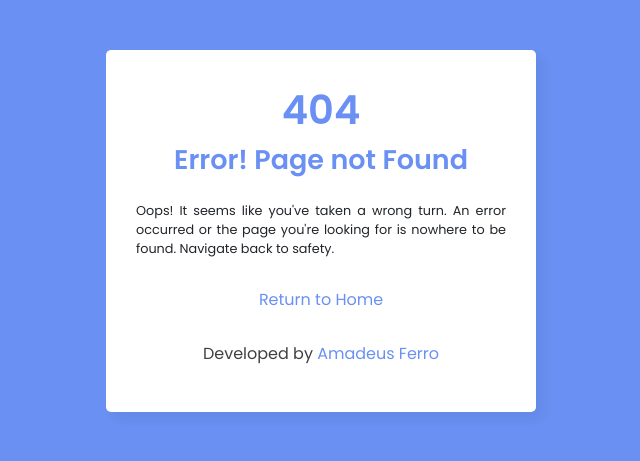
After one commit to amadeusferro/English-language-reading-assistant, a Flask app: template FRONT/templates/404.html in a window 1280 px wide. The commit adds this page. Shown: the top 461 px of the page, without its empty margins (319-959 px from the left). Run offline with Flask 3, Linux system fonts and the light colour scheme; the template is opened without the code that fills it, so the values that code supplies are empty.

Commit message:
Download file button and 404 error page implemented

```diff
--- a/BACK/app.py
+++ b/BACK/app.py
@@ -142,7 +142,7 @@ def en_reading_assistant(file_path):
 
 
 
-def downloadList(list):
+def generateDownloadList(list):
     i = 1
     with open("Vocabulary List.txt", "w", encoding="utf-8") as f:
         f.write("-------------------------------------------------------------------------------\n")
--- a/FRONT/server.py
+++ b/FRONT/server.py
@@ -1,8 +1,8 @@
-from flask import Flask, url_for, render_template, redirect
+from flask import Flask, url_for, render_template, redirect, send_file
 import sys
 import os
 sys.path.insert(0, os.path.abspath(os.path.join(os.path.dirname(__file__), '../BACK/')))
-from app import en_reading_assistant, downloadList
+from app import en_reading_assistant, generateDownloadList
 
 app = Flask(__name__)
 
@@ -18,17 +18,21 @@ def upload():
 def application():
     file_path = "pdfs/example2.pdf"
     my_book = en_reading_assistant(file_path)
-    downloadList(my_book)
+    generateDownloadList(my_book)
     counter = 0
     return render_template('app.html', my_book=my_book, counter=counter)
 
-app.run(debug=True)
+@app.route('/download-list')
+def download_list():
+    file_path = "../Vocabulary List.txt"
+    return send_file(file_path,
+                     as_attachment=True,
+                     download_name='Vocabulary_List.txt',
+                     mimetype='text/plain')
 
-#principal (main)
-# def main():
-#     file_path = "pdfs/example.pdf"
-#     my_book = app.en_reading_assistant(file_path)
-#     app.downloadList(my_book)
+@app.errorhandler(404)
+def page_not_found(error):
+    return render_template('404.html'), 404
 
-# if __name__ == "__main__":
-#     main()
+if __name__ == "__main__":
+    app.run(debug=True)
--- /dev/null
+++ b/FRONT/static/styles/404.css
@@ -0,0 +1,114 @@
+@import url('https://fonts.googleapis.com/css2?family=Poppins:wght@400;500;600&display=swap');
+
+::selection {
+  color: #fff;
+  background: #6990F2;
+}
+
+* {
+  margin: 0;
+  padding: 0;
+  box-sizing: border-box;
+  font-family: "Poppins", sans-serif;
+}
+
+body {
+  display: flex;
+  flex-direction: column;
+  align-items: center;
+  justify-content: space-between;
+  background: #6990F2;
+}
+
+.container {
+  display: flex;
+  justify-content: center;
+  align-items: center;
+  width: 100%;
+}
+
+.wrapper {
+  width: 430px;
+  background: #fff;
+  border-radius: 5px;
+  padding: 30px;
+  max-width: 90vw;
+  box-shadow: 7px 7px 12px rgba(0, 0, 0, 0.05);
+  display: flex;
+  flex-direction: column;
+  justify-content: center;
+  margin-top: 50px;
+  margin-bottom: 50px;
+}
+
+.wrapper header {
+  color: #6990F2;
+  font-size: 27px;
+  font-weight: 600;
+  text-align: center;
+}
+
+.wrapper header:first-child {
+  font-size: 40px;
+}
+
+.info {
+  text-align: justify;
+  font-size: 0.8rem;
+  margin-bottom: 30px;
+  margin-top: 20px;
+}
+
+.return-button{
+  text-decoration: none;
+  color: #6990F2;
+  text-align: center;
+}
+
+.return-button:hover {
+  color: #0147f75a;
+  transition: 0.5s ease-in-out;
+}
+
+.download-link {
+  display: block;
+}
+
+.download-button {
+  background-color: #6990F2;
+  color: #fff;
+  padding: 12px 20.8px;
+  border: none;
+  border-radius: 5px;
+  cursor: pointer;
+  outline: none;
+  display: block;
+  width: 100%;
+}
+
+.download-button:hover {
+  background-color: #4375f4;
+  transition: 0.5s ease-in-out;
+}
+
+.accordion-body {
+  font-size: 0.8rem;
+  max-height: 70%;
+}
+
+.about {
+  color: #404040;
+  font-size: 16px;
+  text-align: center;
+  padding-top: 30px;
+}
+
+.about a {
+  text-decoration: none;
+  color: #6990F2;
+}
+
+.about a:hover {
+  color: #0147f75a;
+  transition: 0.5s ease-in-out;
+}
--- /dev/null
+++ b/FRONT/templates/404.html
@@ -0,0 +1,25 @@
+<!DOCTYPE html>
+<html lang="en">
+  <head>
+    <meta charset="UTF-8"/>
+    <meta name="viewport" content="width=device-width, initial-scale=1.0"/>
+    <title>English Language Reading Assistant</title>
+    <link href="https://cdn.jsdelivr.net/npm/bootstrap@5.3.2/dist/css/bootstrap.min.css" rel="stylesheet" integrity="sha384-T3c6CoIi6uLrA9TneNEoa7RxnatzjcDSCmG1MXxSR1GAsXEV/Dwwykc2MPK8M2HN" crossorigin="anonymous"/>
+    <link rel="stylesheet" href="../static/styles/404.css"/>
+    <link rel="stylesheet" href="https://cdnjs.cloudflare.com/ajax/libs/font-awesome/5.15.3/css/all.min.css"/>
+  </head>
+  <body>
+
+    <div class="container">
+      <div class="wrapper">
+        <header>404</header>
+        <header>Error! Page not Found</header>
+        <p class="info">Oops! It seems like you've taken a wrong turn. An error occurred or the page you're looking for is nowhere to be found. Navigate back to safety.</p>
+        <a href="/" class="return-button">Return to Home</a>
+        <p class="about">Developed by <a href="https://github.com/amadeusferro" target="_blank">Amadeus Ferro</a></p>
+      </div>
+    </div>
+
+    <script src="https://cdn.jsdelivr.net/npm/bootstrap@5.3.2/dist/js/bootstrap.bundle.min.js" integrity="sha384-C6RzsynM9kWDrMNeT87bh95OGNyZPhcTNXj1NW7RuBCsyN/o0jlpcV8Qyq46cDfL" crossorigin="anonymous"></script>
+  </body>
+</html>
--- a/FRONT/templates/app.html
+++ b/FRONT/templates/app.html
@@ -18,7 +18,7 @@
           content in the target foreign language.<br/>Below are the words that
           appear in your PDF, sorted by occurrence, along with their meanings.</p>
           <a href="/" class="return-button">Upload Another File</a>
-          <a href="#" class="download-link"><button class="download-button" type="button">Download List</button></a>
+          <a href="{{ url_for('download_list') }}" class="download-link"><button class="download-button" type="button">Download List</button></a>
         <div class="accordion" id="accordionPanelsStayOpenExample">
 
           {% for word in my_book %}
```
